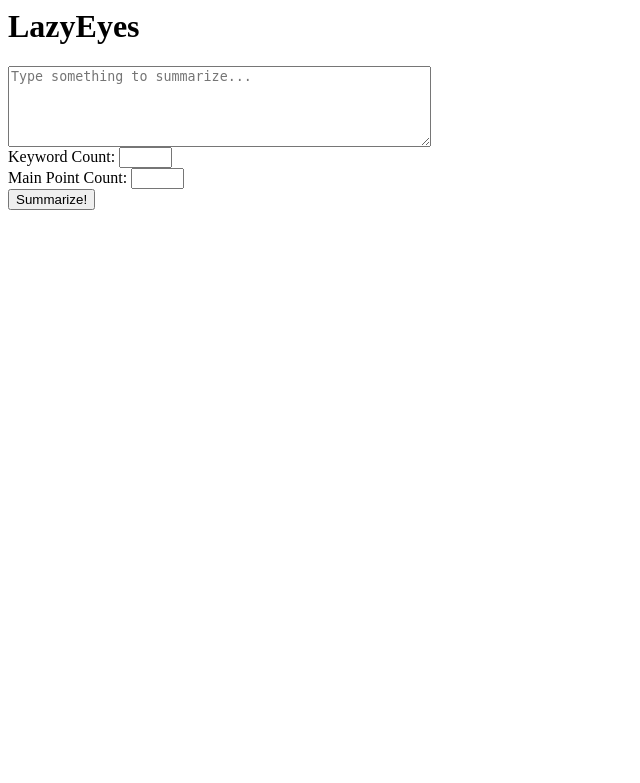
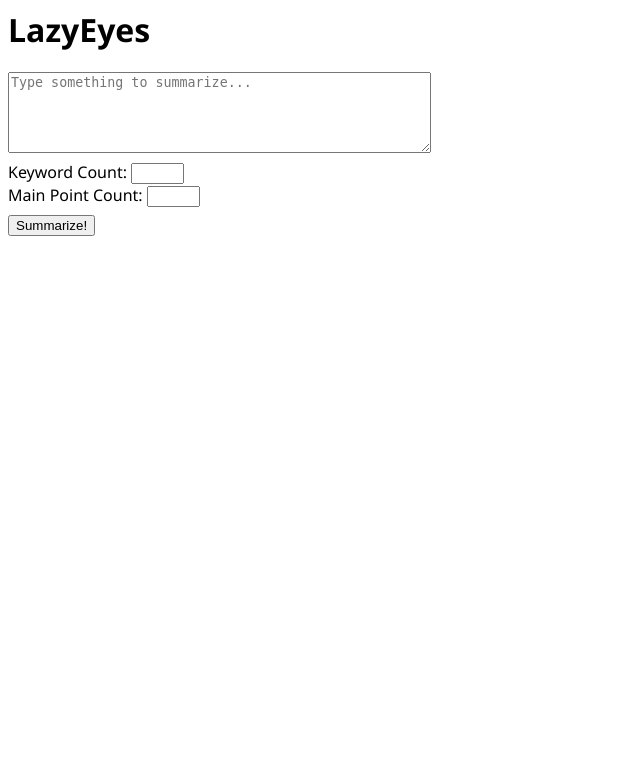
Before and after one commit to acailuv/LazyEyes, a Flask app: page / in a window 1280 px wide. Shown: the top 783 px of the page, without its empty margins (0-640 px from the left). Run offline with Flask 2, Linux system fonts and the light colour scheme.

Commit message:
Basic styling, some minor adjustments.

```diff
--- a/application.py
+++ b/application.py
@@ -14,8 +14,11 @@ def phrase_rank(text, count):
     nlp.add_pipe(tr.PipelineComponent, name="textrank", last=True)
 
     doc = nlp(text)
+    res = []
+    for phrase in doc._.phrases[:count]:
+        res.append(str(phrase).capitalize())
 
-    return doc._.phrases[:count]
+    return res
 
 def sentence_rank(text, count):
     # Removing Square Brackets and Extra Spaces
--- a/templates/index.html
+++ b/templates/index.html
@@ -6,13 +6,13 @@ LazyEyes
 
 {% block body %}
 <form action="{{ url_for('summary') }}" method="POST">
-    <textarea required type="text" name="original_text" rows="5" cols="50" placeholder="Type something to summarize..." spellcheck="true"></textarea>
+    <textarea required type="text" name="original_text" rows="5" cols="50" placeholder="Type something to summarize..." spellcheck="true" style="margin-bottom: 8px;"></textarea>
     <br>
     <label for="keyword_count">Keyword Count:</label>
     <input name="keyword_count" type="number" style="width: 4em;" min="0" max="99" required>
     <br>
     <label for="main_point_count">Main Point Count:</label>
-    <input name="main_point_count" type="number" style="width: 4em;" min="0" max="99" required>
+    <input name="main_point_count" type="number" style="width: 4em; margin-bottom: 8px;" min="0" max="99" required>
     <br>
     <button type="submit">Summarize!</button>
 </form>
--- a/templates/template.html
+++ b/templates/template.html
@@ -2,7 +2,7 @@
 
     <head><title>LazyEyes - Summarizer</title></head>
 
-    <body>
+    <body style="font-family: 'Segoe UI', Tahoma, Geneva, Verdana, sans-serif;">
 
         <h1>{% block header %}{% endblock %}</h1>
         {% block body %}{% endblock %}
```
